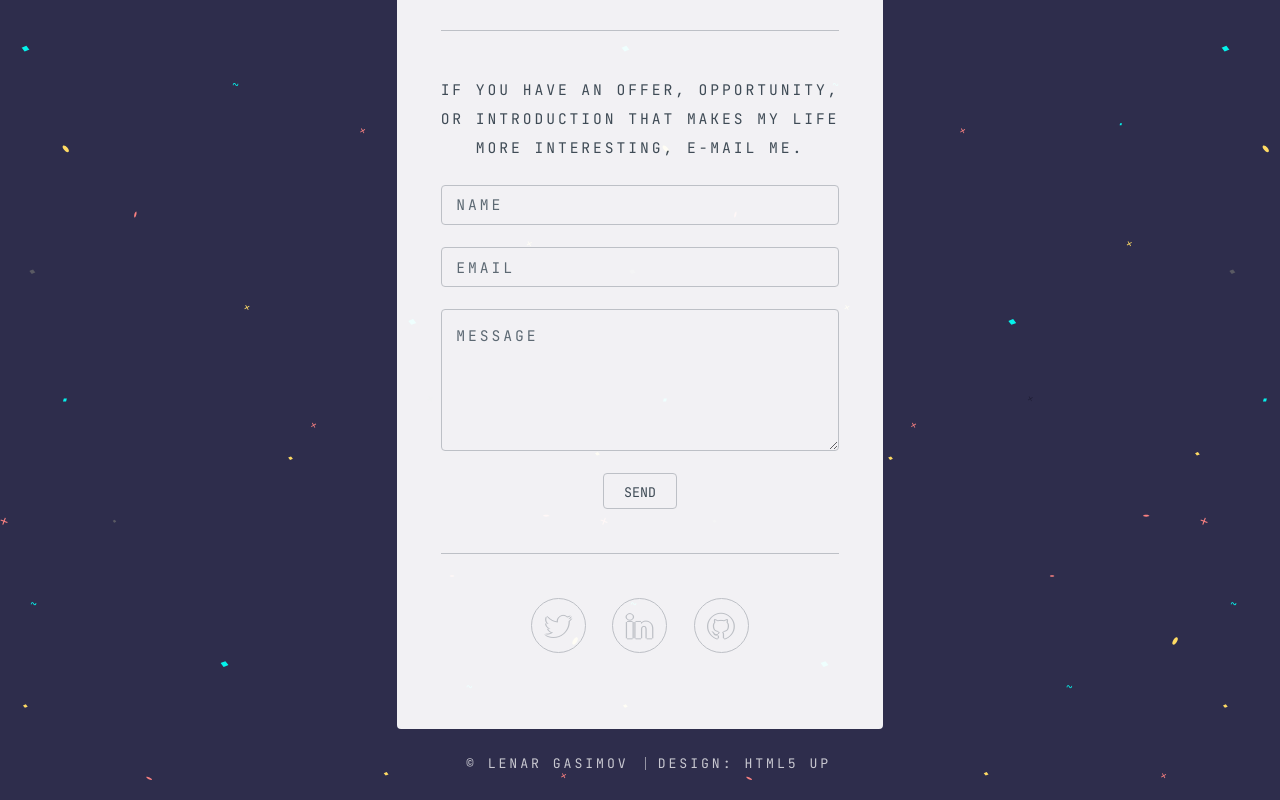
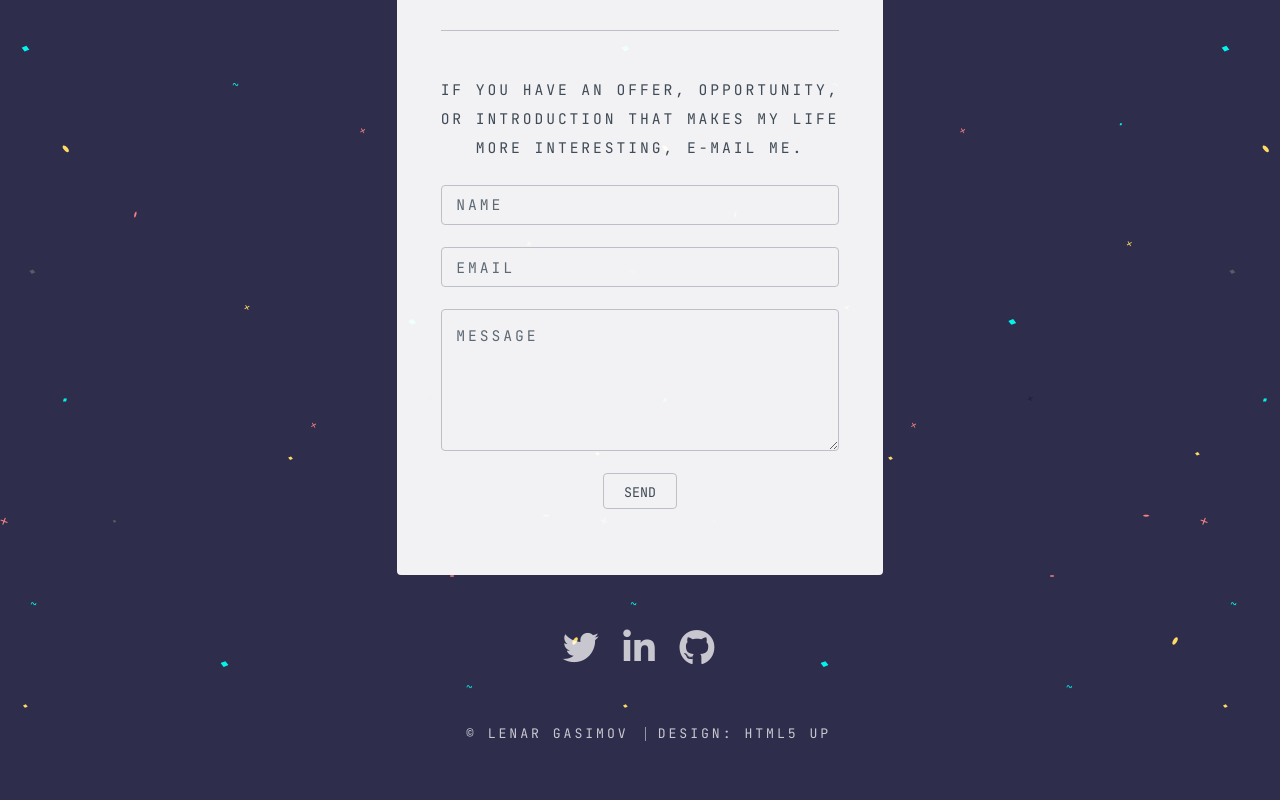
Before and after one commit to lenargasimov/lenargasimov.github.io, a plain HTML site: page index.html in a window 1280 px wide. Shown: the part 340-1140 px from the top of the page. After the commit the page ends 1110 px from the top, so only its background shows below. Drawn offline with Linux system fonts and the light colour scheme; no server answers.

Commit message:
feat: added social icon in footer

```diff
--- a/assets/css/main.css
+++ b/assets/css/main.css
@@ -584,6 +584,15 @@ input[type="radio"] + label:before {
 
 /* Icon */
 
+.social-icons {
+  padding: 50px;
+}
+
+.fa {
+  padding: 5px;
+  font-size: 36px;
+}
+
 .icon {
   text-decoration: none;
   position: relative;
@@ -928,6 +937,7 @@ body.is-loading #main {
   color: rgba(255, 255, 255, 0.75);
   cursor: default;
   text-align: center;
+  padding: 0;
 }
 
 #footer .copyright {
--- a/index.html
+++ b/index.html
@@ -29,6 +29,9 @@
 		<!--[if lte IE 9]><link rel="stylesheet" href="assets/css/ie9.css" /><![endif]-->
 		<!--[if lte IE 8]><link rel="stylesheet" href="assets/css/ie8.css" /><![endif]-->
 		<noscript><link rel="stylesheet" href="assets/css/noscript.css" /></noscript>
+
+		<script src='https://kit.fontawesome.com/a076d05399.js' crossorigin='anonymous'></script>
+		<!--Get your own code at fontawesome.com-->
 
 		<script src="https://www.google.com/recaptcha/api.js?render=6Le1C8seAAAAAG7iz7u9vuVvhUz-8zsYDjspvBjY"></script>
 		<script>
@@ -76,19 +79,17 @@
 								<button type="submit" class="btn btn-primary" value="submit">SEND</button>
                             </ul>
                         </form>
-                        <hr />
 
-						<footer>
-							<ul class="icons">
-								<li><a href="https://twitter.com/lenargasimov" class="fa-twitter">Twitter</a></li>
-								<li><a href="https://www.linkedin.com/in/lenargasimov" class="fa-linkedin">linkedin</a></li>
-								<li><a href="https://github.com/lenargasimov" class="fa-github">GitHub</a></li>
-							</ul>
-						</footer>
 					</section>
 
 				<!-- Footer -->
 					<footer id="footer">
+						<div class="social-icons">
+							<a href="https://twitter.com/lenargasimov" target="_blank"><i class='fa fa-twitter'></i></a>
+							<a href="https://www.linkedin.com/in/lenargasimov" target="_blank"><i class='fa fa-linkedin'></i></a>
+							<a href="https://github.com/lenargasimov" target="_blank"><i class='fa fa-github'></i></a>
+						</div>
+
 						<ul class="copyright">
 							<li>&copy; Lenar Gasimov</li>
 							<li>Design: <a href="http://html5up.net">HTML5 UP</a></li>
```
